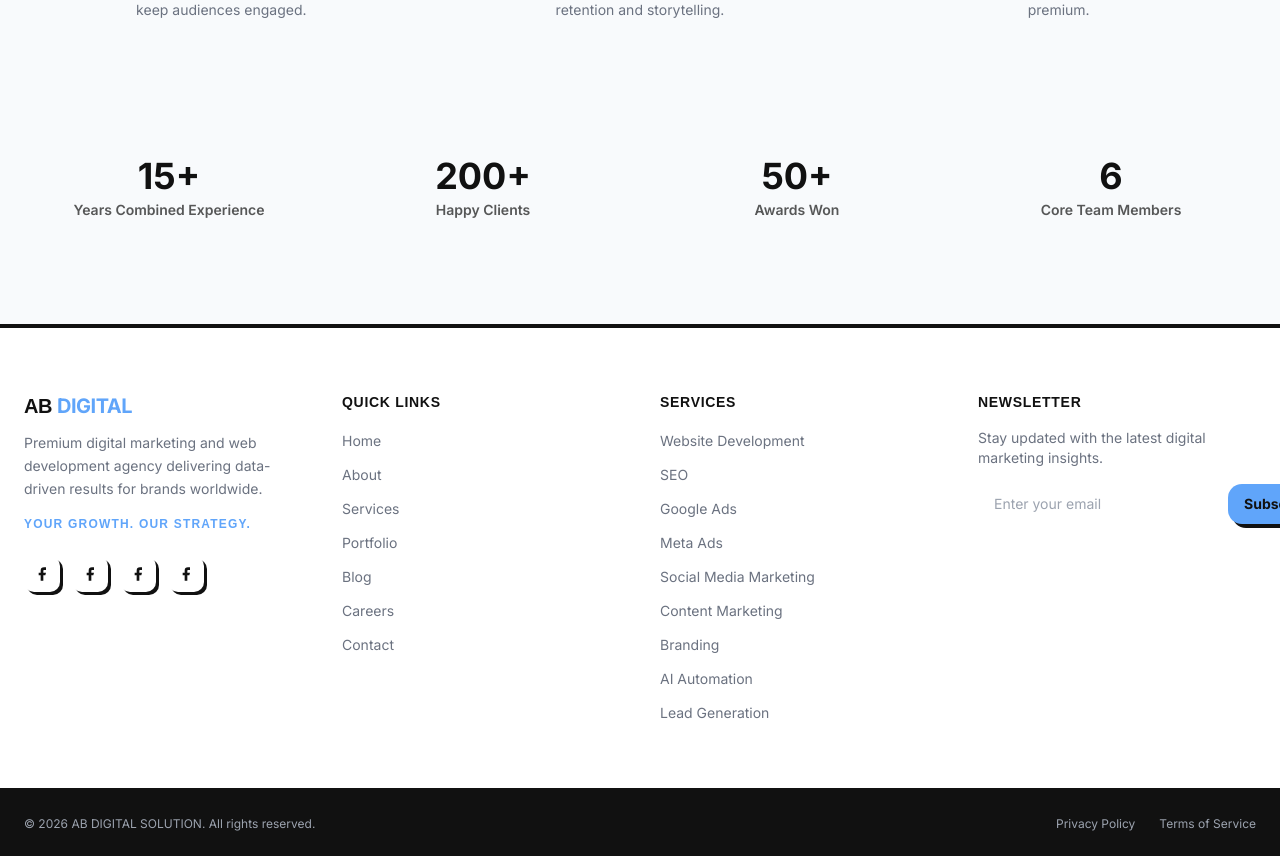
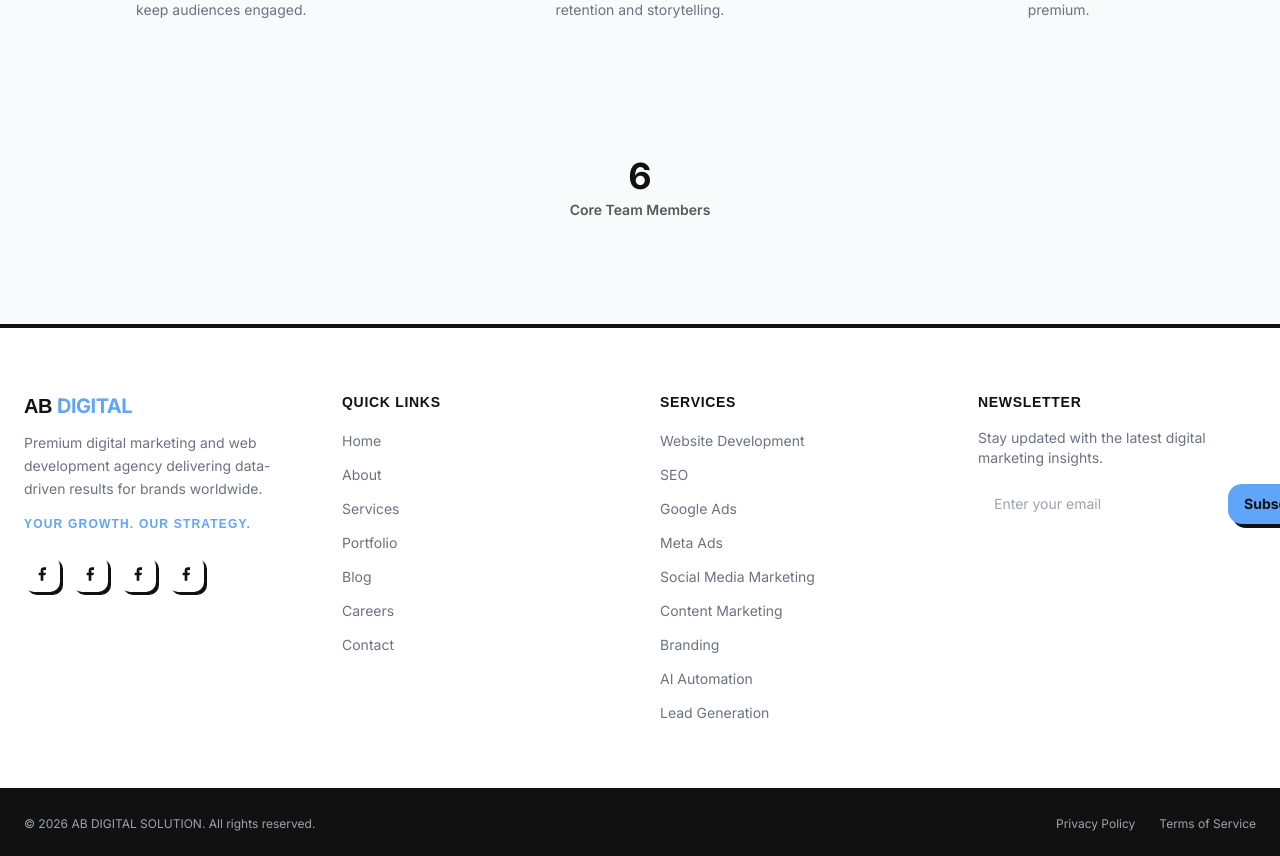
Before and after one commit to abdigitalsolution03-ai/AB-DIGITAL-SOLUTION, a React (Vite) app: page /team in a window 1280 px wide. Shown: the part 1004-1860 px from the top of the page. Built offline with nearby package versions, Linux system fonts and the light colour scheme; no server answers.

Commit message:
fix(team): remove '15+ years / 200+ clients / 50+ awards' stats from team page, keep only team members count, center single stat card

```diff
--- a/src/pages/Team.tsx
+++ b/src/pages/Team.tsx
@@ -16,9 +16,6 @@ const hardcodedTeam = [
 ]
 
 const hardcodedStats = [
-  { value: '15+', label: 'Years Combined Experience' },
-  { value: '200+', label: 'Happy Clients' },
-  { value: '50+', label: 'Awards Won' },
   { value: '6', label: 'Core Team Members' },
 ]
 
@@ -105,7 +102,7 @@ export default function Team() {
             ))}
           </div>
 
-          <div className="grid grid-cols-2 md:grid-cols-4 gap-6">
+          <div className={`grid gap-6 ${stats.length === 1 ? 'grid-cols-1 max-w-sm mx-auto' : 'grid-cols-2 md:grid-cols-4'}`}>
             {stats.map((stat, i) => (
               <AnimatedSection key={stat.label} delay={i * 0.1}>
                 <div className="doodle-card-accent p-6 text-center">
```
